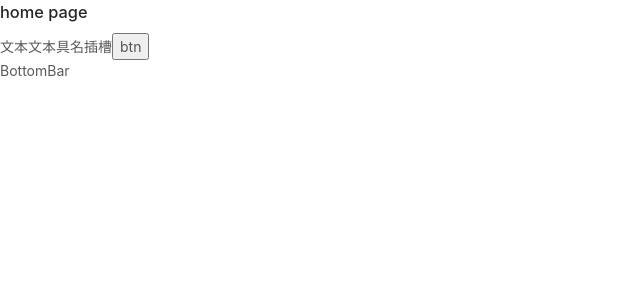
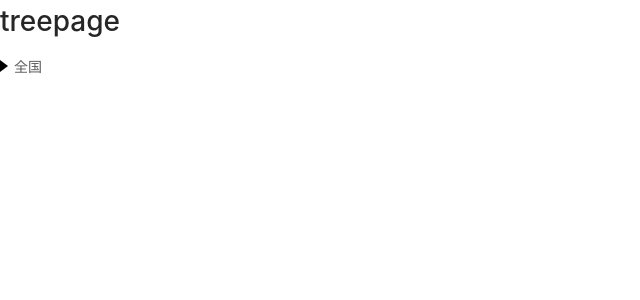
Before and after one commit to sunshineqt/react-exercise, a React (Create React App) app: page / in a window 1280 px wide. Shown: the top 300 px of the page, without its empty margins (0-640 px from the left). Built offline with nearby package versions, Linux system fonts and the light colour scheme.

Commit message:
tree-node

```diff
--- a/src/App.js
+++ b/src/App.js
@@ -5,7 +5,7 @@ import styles from "./index.module.css";
 // import "antd/dist/antd.css";
 
 // import { Button } from "antd";
-import HomePage from "./pages/HomePage.js";
+// import HomePage from "./pages/HomePage.js";
 // import HocPage from "./pages/HocPage.js";
 // import DecoratorsPage from "./pages/DecoratorsPage.js";
 // import FormPage from "./pages/FormPage.js";
@@ -34,10 +34,12 @@ import HomePage from "./pages/HomePage.js";
 // import LifeCycleNew from "./pages/LifeCycleNew";
 // import ContextPageNew from "./pages/ContextPageNew";
 
+import TreePage from "./pages/TreePage";
+
 function App() {
   return (
     <div className={styles.app}>
-      <HomePage />
+      <TreePage />
 
       {/**父组件向子组件传递数据 */}
       {/**<EventHandle store={store} tellme={tellme} /> */}
--- /dev/null
+++ b/src/components/TreeNode.js
@@ -0,0 +1,51 @@
+import React, { Component } from "react";
+import "./treenode.less";
+
+export default class TreeNode extends Component {
+  constructor(props) {
+    super(props);
+    // 箭头是否展开
+    this.state = {
+      expanded: false,
+      selected: false,
+    };
+  }
+  selectedFunc = (e, title, key) => {
+    // console.log(e, title, key, "e-title-key");
+    const { selected } = this.state;
+    this.setState({ selected: !selected });
+    console.log("你选择的是" + title + ",key值为" + key);
+  };
+  render() {
+    const { title, key, children } = this.props.data;
+    console.log(children, "children");
+    const { expanded, selected } = this.state;
+    const hasChildren = children && children.length > 0;
+    return (
+      <div>
+        <div className="nodesInner">
+          {hasChildren && (
+            <i
+              onClick={() => this.setState({ expanded: !expanded })}
+              className={"tri " + (expanded ? "tri-open" : "tri-close")}
+            ></i>
+          )}
+          <span
+            onClick={(e) => this.selectedFunc(e, title, key)}
+            className={"tri-leaf " + (selected ? "tri-leaf-selected" : " ")}
+          >
+            {title}
+          </span>
+        </div>
+        {/**递归，自己调用自己 */}
+        {hasChildren && expanded && (
+          <div className="children">
+            {children.map((item) => {
+              return <TreeNode key={item.key} data={item} />;
+            })}
+          </div>
+        )}
+      </div>
+    );
+  }
+}
--- /dev/null
+++ b/src/components/treenode.less
@@ -0,0 +1,28 @@
+.nodeInner {
+  cursor: pointer;
+}
+.children {
+  margin-left: 20px;
+}
+.tri {
+  width: 20px;
+  height: 20px;
+  margin-right: 2px;
+  padding-right: 4px;
+}
+.tri-close:after,
+.tri-open:after {
+  content: "";
+  display: inline-block;
+  width: 0;
+  height: 0;
+  border-top: 6px solid transparent;
+  border-left: 8px solid black;
+  border-bottom: 6px solid transparent;
+}
+.tri-open:after {
+  transform: rotate(90deg);
+}
+.tri-leaf-selected {
+  background-color: pink;
+}
--- /dev/null
+++ b/src/pages/TreePage.js
@@ -0,0 +1,54 @@
+import React, { Component } from "react";
+import TreeNode from "../components/TreeNode";
+
+const treeData = {
+  key: 0,
+  title: "全国",
+  children: [
+    {
+      key: 6,
+      title: "北方",
+      children: [
+        {
+          key: 1,
+          title: "黑龙江省",
+          children: [
+            {
+              key: 6,
+              title: "哈尔滨",
+            },
+          ],
+        },
+        {
+          key: 2,
+          title: "北京",
+        },
+      ],
+    },
+    {
+      key: 3,
+      title: "南方",
+      children: [
+        {
+          key: 4,
+          title: "上海",
+        },
+        {
+          key: 5,
+          title: "深圳",
+        },
+      ],
+    },
+  ],
+};
+
+export default class TreePage extends Component {
+  render() {
+    return (
+      <div>
+        <h1>treepage</h1>
+        <TreeNode data={treeData} />
+      </div>
+    );
+  }
+}
```
